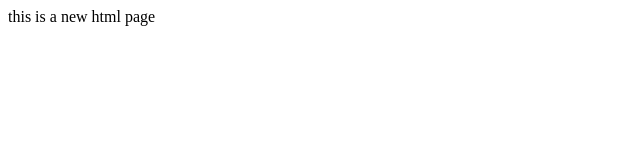
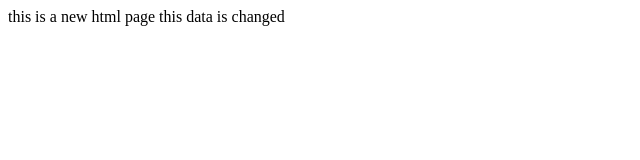
Before and after one commit to ahmeddev19/chat-app, a plain HTML site: page index.html in a window 1280 px wide. Shown: the whole page, without its empty margins (0-640 px from the left). Drawn offline with Linux system fonts and the light colour scheme.

Commit message:
second commit

```diff
--- a/index.html
+++ b/index.html
@@ -6,6 +6,6 @@
     <title>Document</title>
   </head>
   <body>
-    this is a new html page
+    this is a new html page this data is changed
   </body>
 </html>
```
